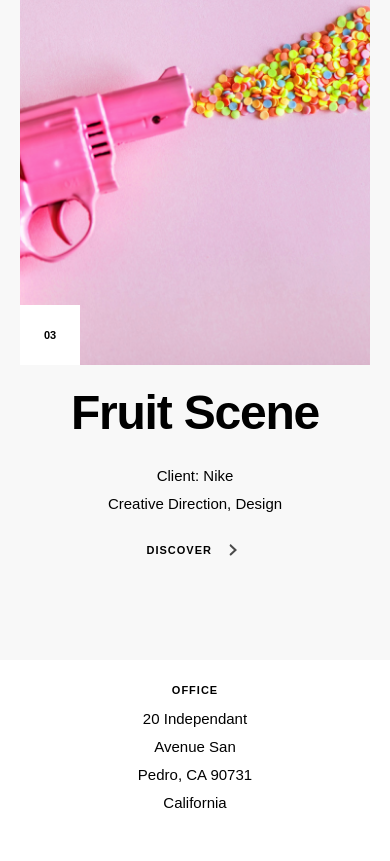
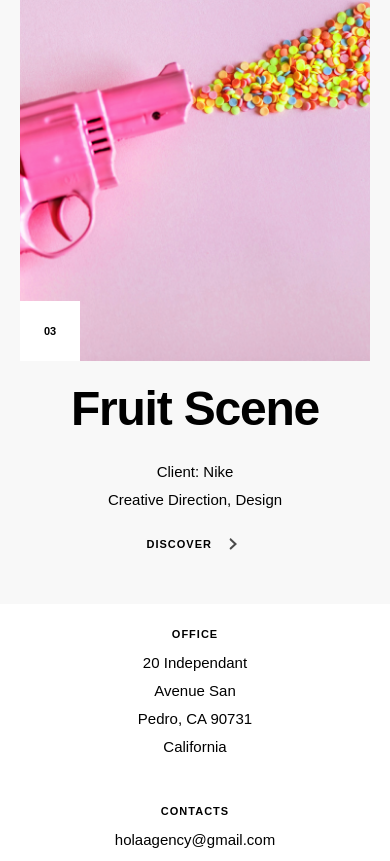
Before and after one commit to TomSWD/qaitomo, a Vue app: page / in a window 390 px wide. Shown: the part 5695-6556 px from the top of the page. Built offline with nearby package versions, Linux system fonts and the light colour scheme; a web font is replaced by a local one.

Commit message:
cleaning code

```diff
--- a/src/components/Contact.vue
+++ b/src/components/Contact.vue
@@ -13,7 +13,8 @@
             <div class="contact__mail">
               <h5>CONTACTS</h5>
               <div class="contact__txt">
-                holaagency@gmail.com +1 900 577 473 84
+                holaagency@gmail.com <br />
+                +1 900 577 473 84
               </div>
             </div>
           </div>
@@ -75,8 +76,6 @@ export default {
   display: flex;
   flex-direction: column;
   max-width: 166px;
-  /* padding-left: 127px; */
-  /* padding-right: 127px; */
 }
 .contact__txt {
   font-size: 15px;
@@ -160,6 +159,9 @@ export default {
   .cta__content {
     text-align: center;
   }
+  .contact__txt {
+    align-self: center;
+  }
 }
 @media (max-width: 500px) {
   .contact__content {
--- a/src/components/Content01.vue
+++ b/src/components/Content01.vue
@@ -113,7 +113,6 @@ export default {
   display: flex;
   font-weight: 700;
   font-size: 13px;
-  /* max-width: 263px; */
   width: 20%;
   height: 36px;
   border-bottom: 2px solid #d4d4d4;
--- a/src/components/Content02.vue
+++ b/src/components/Content02.vue
@@ -169,14 +169,13 @@ export default {
 .content02__text--right {
   display: flex;
   flex-direction: column;
-  width: 458px; /* max-width działa gorzej niż na sztywno??? */
+  width: 458px;
   gap: 20px;
 }
 .content02__text--right {
   width: 361px;
   margin-left: 127px;
 }
-/* <<<<<<<<---------------------------------------------------->>>>>>>>>>>>>>>>> */
 .content02__pic-container {
   padding-top: 98px;
   max-width: 1145px;
@@ -203,7 +202,7 @@ export default {
   align-items: center;
   justify-content: space-between;
   font-size: 15px;
-  width: 217px; /* ponownie tylko na sztywno się sprawdza (poniżej 830px) */
+  width: 217px;
   padding-top: 12px;
 }
 .content02__arrows {
@@ -231,7 +230,7 @@ export default {
     margin-left: calc(100% - 400px);
   }
   .content02__pic-container {
-    text-align: center; /*Dlaczego to działa???? :D  */
+    text-align: center;
   }
 }
 @media (max-width: 830px) {
--- a/src/components/Presentation.vue
+++ b/src/components/Presentation.vue
@@ -183,11 +183,15 @@ export default {
   }
 }
 @media (max-width: 728px) {
+  .presentation__container {
+    padding: 100px 20px 50px 20px;
+  }
   .presentation__cube {
     text-align: center;
   }
   .presentation__arrow-btn {
     margin: auto;
+    padding-top: 20px;
   }
 }
 @media (max-width: 419px) {
```
Also changed, not shown: src/App.vue (+0 -29 lines).
